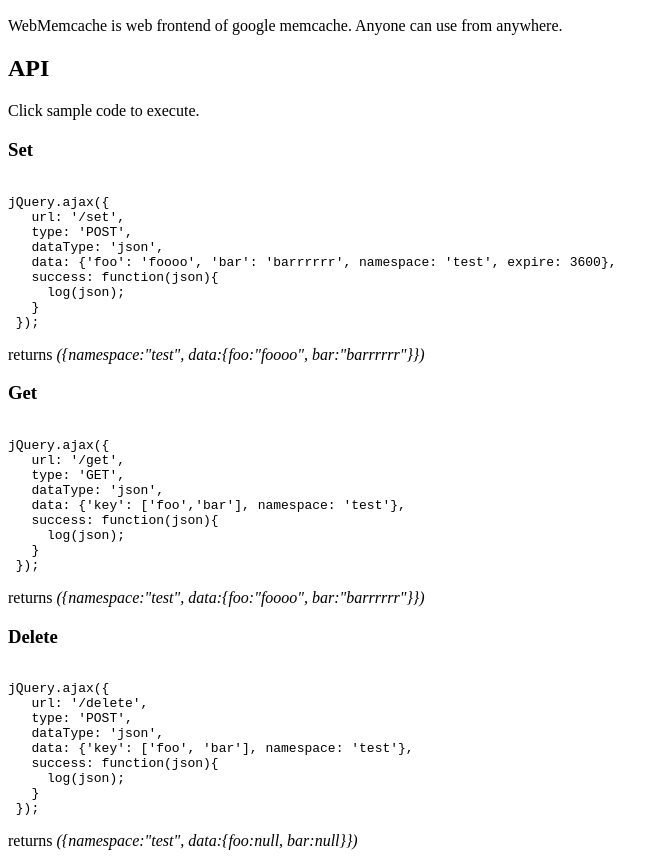
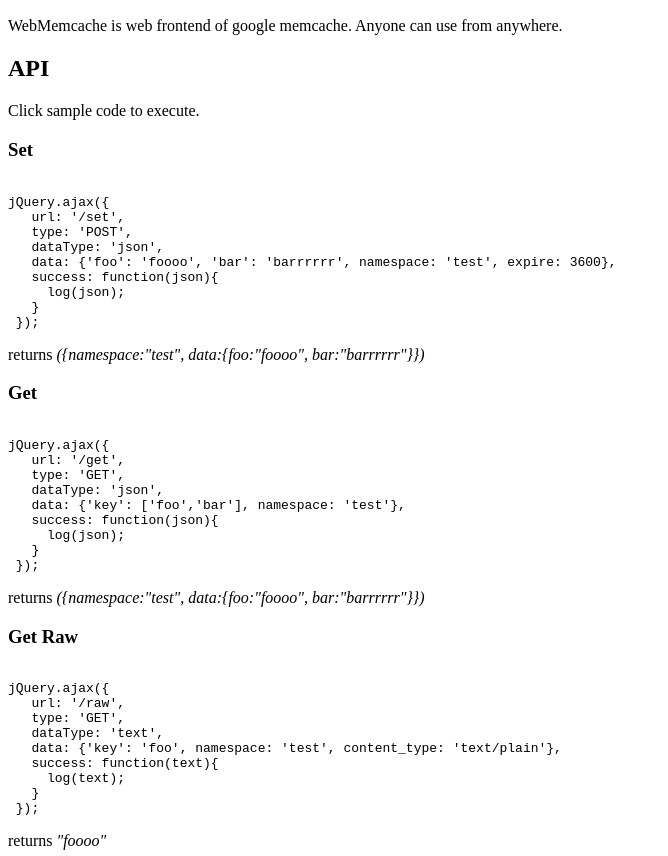
Before and after one commit to hitode909/webmemcache, a plain HTML site: page static/index.html in a window 1280 px wide. Shown: the part 96-952 px from the top of the page, without its empty margins (0-668 px from the left). Drawn offline with Linux system fonts and the light colour scheme.

Commit message:
raw example

```diff
--- a/static/index.html
+++ b/static/index.html
@@ -50,6 +50,21 @@
  });
 </code></pre></div>
 <p>returns <var>({namespace:"test", data:{foo:"foooo", bar:"barrrrrr"}})</var></p>
+
+<h3>Get Raw</h3>
+<div class="can-exec"><pre><code>
+jQuery.ajax({
+   url: '/raw',
+   type: 'GET',
+   dataType: 'text',
+   data: {'key': 'foo', namespace: 'test', content_type: 'text/plain'},
+   success: function(text){
+     log(text);
+   }
+ });
+</code></pre></div>
+<p>returns <var>"foooo"</var></p>
+<p>You can set any Content-Type.</p>
 
 <h3>Delete</h3>
 <div class="can-exec"><pre><code>
```
